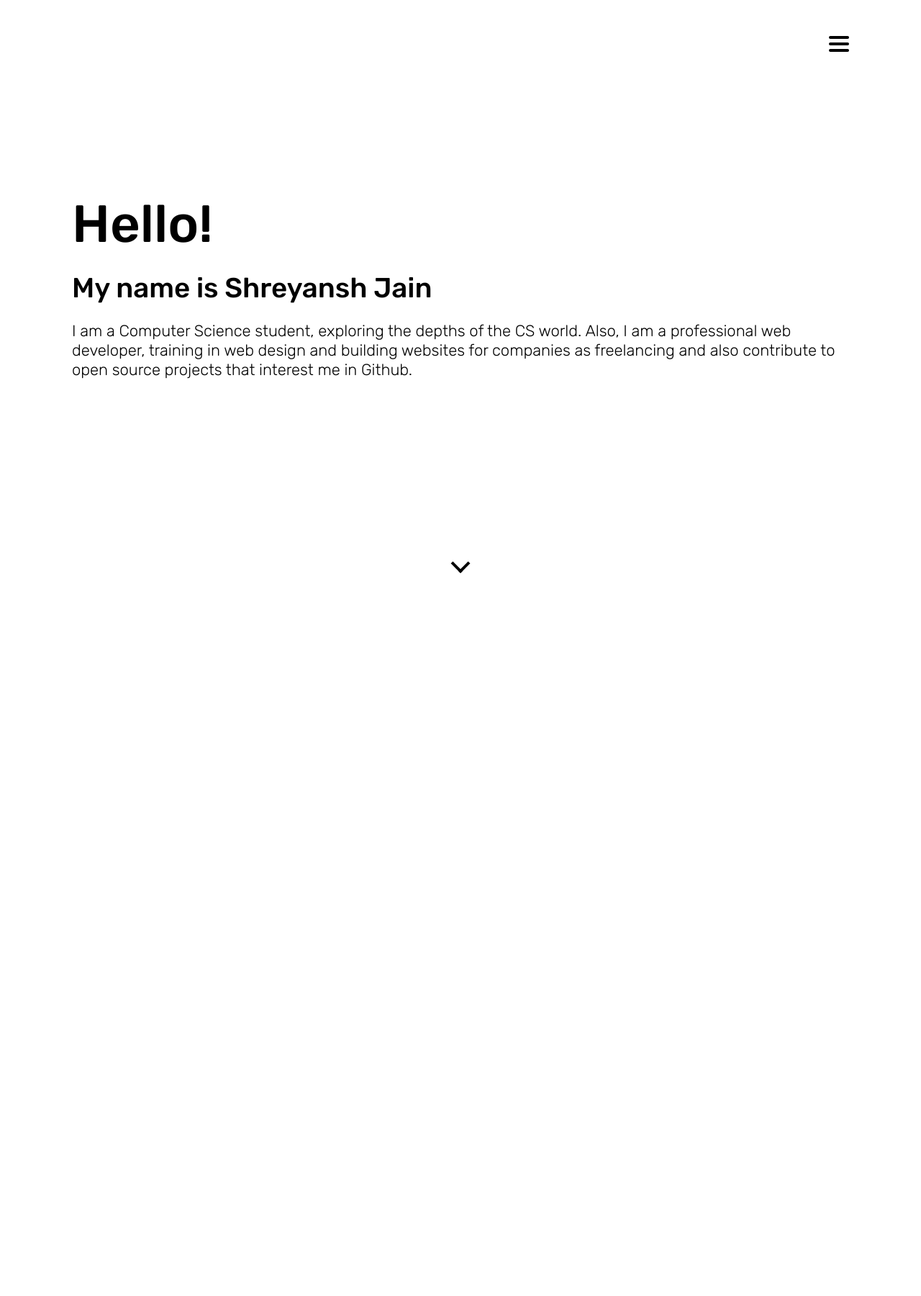
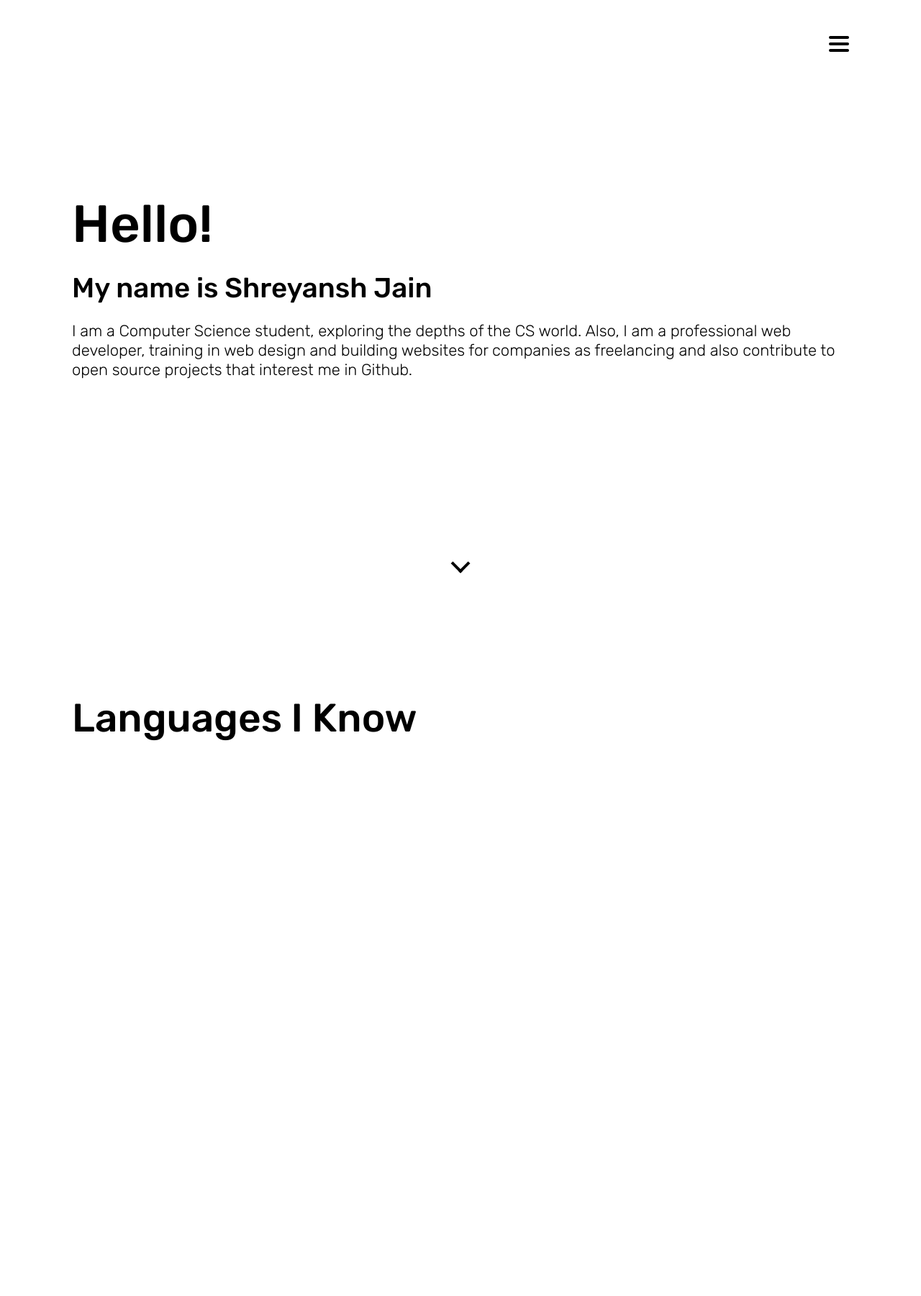
Before and after one commit to sudoshreyansh/sudoshreyansh.github.io, a Jekyll site: the page built from about.md, in a window 1280 px wide. Shown: the whole page at 72% size. Built offline with Jekyll 4.4.1, drawn with Linux system fonts in a browser that asks for light colours; before the commit the page ends 900 px from its top, so only the background shows below that.

Commit message:
added slide #2

```diff
--- a/about.md
+++ b/about.md
@@ -4,7 +4,7 @@ layout: custom
 title: about
 ---
 
-<div class="hero-slide">
+<div class="slide">
             <div class="hero-content">
                 <h1 class="hero-content--main">Hello!</h1>
                 <h4 class="hero-content--sub">My name is Shreyansh Jain</h4>
@@ -14,3 +14,8 @@ title: about
             </div>
             <a href="#intro" class="slide-icon noa"></a>
         </div>
+        <div id="intro" class="slide">
+            <h2 class="slide--heading">
+                Languages I Know
+            </h2>
+        </div>
--- a/style/global.css
+++ b/style/global.css
@@ -4,11 +4,14 @@
     margin:0;
 }
 
-body {
+:root {
     font-size:18px;
     font-family: Rubik;
     font-weight:300;
     scroll-behavior: smooth;
+}
+
+body {
     padding:0 20px;
 }
 
@@ -19,23 +22,23 @@ h1,h2, h3, h4, h5 {
 }
 
 h1 {
-    font-size:3.0em;
+    font-size:3.0rem;
 }
 
 h2 {
-    font-size:2.5em;
+    font-size:2.5rem;
 }
 
 h3 {
-    font-size:2.0em;
+    font-size:2.0rem;
 }
 
 h4 {
-    font-size:1.5em;
+    font-size:1.5rem;
 }
 
 h5 {
-    font-size:1.5em;
+    font-size:1.5rem;
 }
 
 a:not(.noa) {
@@ -85,8 +88,11 @@ p {
 }
 
 @media (min-width:600px) {
+    :root {
+        font-size:22px;
+    }
+
     body {
-        font-size:22px;
         padding:0 100px;
     }
 
@@ -97,22 +103,22 @@ p {
     }
 
     h1 {
-        font-size:3.3em;
+        font-size:3.3rem;
     }
 
     h2 {
-        font-size:2.5em;
+        font-size:2.5rem;
     }
 
     h3 {
-        font-size:2.0em;
+        font-size:2.0rem;
     }
 
     h4 {
-        font-size:1.75em;
+        font-size:1.75rem;
     }
 
     h5 {
-        font-size:1.5em;
+        font-size:1.5rem;
     }
 }
--- a/style/style.css
+++ b/style/style.css
@@ -1,3 +1,13 @@
+.slide {
+    height:100vh;
+    position:relative;
+    padding:30px 0;
+}
+
+#intro {
+    /*background-color: grey;*/
+}
+
 .hero-content {
     position:absolute;
     top:45%;
@@ -12,11 +22,6 @@
 .hero-content--sub {
     margin-bottom:calc(12px + 2.5vw);
     margin-top:0px;
-}
-
-.hero-slide {
-    height:100vh;
-    position:relative;
 }
 
 .slide-icon {
@@ -52,6 +57,11 @@
     transform:rotate(-45deg);
 }
 
+#intro {
+    height:100vh;
+
+}
+
 @media (min-width:600px) {
 
     .header {
```
